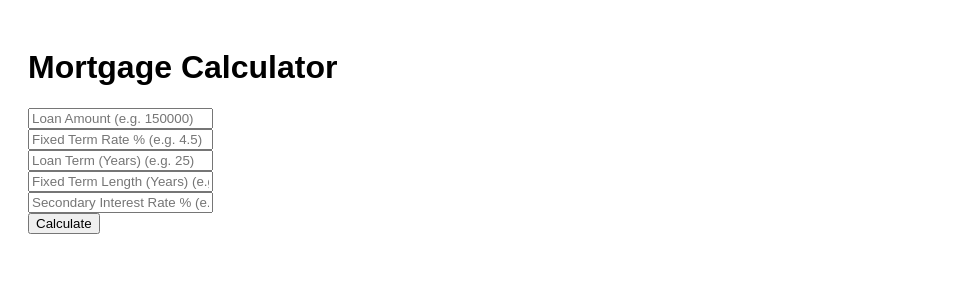
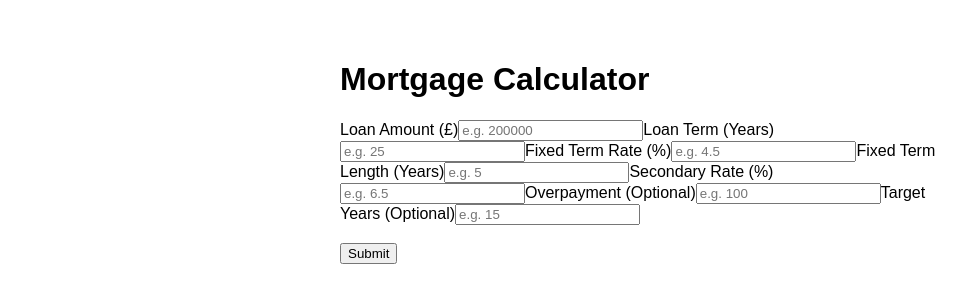
Before and after one commit to Ampdrew06/Mortgage-Calculator, a React (Create React App) app: page / in a window 1280 px wide. Shown: the top 302 px of the page, without its empty margins (0-970 px from the left). Built offline with nearby package versions, Linux system fonts and the light colour scheme.

Commit message:
Update App.js

```diff
--- a/src/App.js
+++ b/src/App.js
@@ -1,58 +1,124 @@
 import React, { useState } from 'react';
 
 function App() {
-  const [loan, setLoan] = useState('');
-  const [rate, setRate] = useState('');
-  const [term, setTerm] = useState('');
-  const [fixedTerm, setFixedTerm] = useState('');
-  const [secondRate, setSecondRate] = useState('');
-  const [initialPayment, setInitialPayment] = useState(null);
-  const [secondPayment, setSecondPayment] = useState(null);
-  const [remainingBalance, setRemainingBalance] = useState(null);
+  const [loanAmount, setLoanAmount] = useState('');
+  const [initialRate, setInitialRate] = useState('');
+  const [loanTermYears, setLoanTermYears] = useState('');
+  const [fixedTermYears, setFixedTermYears] = useState('');
+  const [secondaryRate, setSecondaryRate] = useState('');
+  const [overpayment, setOverpayment] = useState('');
+  const [targetYears, setTargetYears] = useState('');
+
+  const [initialPayment, setInitialPayment] = useState('');
+  const [secondPayment, setSecondPayment] = useState('');
+  const [yearsRemaining, setYearsRemaining] = useState('');
+  const [remainingBalance, setRemainingBalance] = useState('');
+
+  const basePMT = (pv, rate, nper) =>
+    (rate * pv) / (1 - Math.pow(1 + rate, -nper));
 
   const calculate = () => {
-    const P = parseFloat(loan.replace(/,/g, ''));
-    const r1 = parseFloat(rate) / 100 / 12;
-    const r2 = parseFloat(secondRate) / 100 / 12;
-    const n = parseInt(term) * 12;
-    const t = parseInt(fixedTerm) * 12;
+    const P = parseFloat(loanAmount.replace(/,/g, ''));
+    const r1 = parseFloat(initialRate) / 100 / 12;
+    const r2 = parseFloat(secondaryRate) / 100 / 12;
+    const n = parseInt(loanTermYears) * 12;
+    const t = parseInt(fixedTermYears) * 12;
+    const op = overpayment ? parseFloat(overpayment) : 0;
+    const g = targetYears ? parseInt(targetYears) * 12 : null;
 
-    if (!P || !r1 || !n || !t || !r2) return;
+    if (!P || !r1 || !n || !t || !r2) {
+      setInitialPayment('');
+      setSecondPayment('');
+      setYearsRemaining('');
+      setRemainingBalance('');
+      return;
+    }
 
-    // Initial monthly payment using PMT formula
-    const initialMonthly = (P * r1) / (1 - Math.pow(1 + r1, -t));
+    // --- Initial Monthly Payment ---
+    const months = g ? g : n;
+    const pmt = basePMT(P, r1, months);
+    const initial = Math.abs(pmt + op);
+    setInitialPayment(initial.toFixed(2));
 
-    // Calculate remaining balance at the end of fixed term
-    const remainingPrincipal =
-      P * Math.pow(1 + r1, t) -
-      initialMonthly * ((Math.pow(1 + r1, t) - 1) / r1);
+    // --- Secondary Monthly Payment ---
+    if (n - t > 0) {
+      const altPMT = g
+        ? basePMT(P, r1, g) + op
+        : basePMT(P, r1, n) + op;
 
-    // Secondary monthly payment using remaining principal
-    const remainingTerm = n - t;
-    const secondaryMonthly = (remainingPrincipal * r2) / (1 - Math.pow(1 + r2, -remainingTerm));
+      const futureValue = P * Math.pow(1 + r1, t);
+      const paid = altPMT * ((Math.pow(1 + r1, t) - 1) / r1);
+      const balance = futureValue - paid;
 
-    // Update the results (use Math.abs() to remove negatives)
-    setInitialPayment(Math.abs(initialMonthly).toFixed(2));
-    setRemainingBalance(Math.abs(remainingPrincipal).toFixed(2));
-    setSecondPayment(Math.abs(secondaryMonthly).toFixed(2));
+      const second = basePMT(balance, r2, n - t);
+      setSecondPayment(Math.abs(second).toFixed(2));
+    } else {
+      setSecondPayment('');
+    }
+
+    // --- Years Remaining ---
+    if (P === 0) {
+      setYearsRemaining('');
+    } else {
+      let result;
+
+      if (g && op) {
+        const termPmt = basePMT(P, r1, g) + op;
+        const nper = Math.log(1 + (P * r1) / -termPmt) / Math.log(1 + r1);
+        result = nper < 0 ? 'N/A' : (nper / 12).toFixed(2);
+      } else if (g) {
+        result = (g / 12).toFixed(2);
+      } else if (op) {
+        const termPmt = basePMT(P, r1, n) + op;
+        const nper = Math.log(1 + (P * r1) / -termPmt) / Math.log(1 + r1);
+        result = (nper / 12).toFixed(2);
+      } else {
+        result = (n / 12).toFixed(2);
+      }
+
+      setYearsRemaining(result);
+    }
+
+    // --- Remaining Balance at Fixed Term ---
+    if (P === 0 || n - t <= 0) {
+      setRemainingBalance('');
+    } else {
+      const altPMT = g
+        ? basePMT(P, r1, g) + op
+        : basePMT(P, r1, n) + op;
+
+      const futureValue = P * Math.pow(1 + r1, t);
+      const paid = altPMT * ((Math.pow(1 + r1, t) - 1) / r1);
+      const balance = futureValue - paid;
+
+      setRemainingBalance(Math.abs(balance).toFixed(2));
+    }
   };
 
   return (
-    <div style={{ padding: 20, fontFamily: 'sans-serif' }}>
+    <div style={{ padding: '2rem', fontFamily: 'sans-serif', maxWidth: '600px', margin: 'auto' }}>
       <h1>Mortgage Calculator</h1>
-      <input placeholder="Loan Amount (e.g. 150000)" onChange={(e) => setLoan(e.target.value)} /><br />
-      <input placeholder="Fixed Term Rate % (e.g. 4.5)" onChange={(e) => setRate(e.target.value)} /><br />
-      <input placeholder="Loan Term (Years) (e.g. 25)" onChange={(e) => setTerm(e.target.value)} /><br />
-      <input placeholder="Fixed Term Length (Years) (e.g. 5)" onChange={(e) => setFixedTerm(e.target.value)} /><br />
-      <input placeholder="Secondary Interest Rate % (e.g. 6.24)" onChange={(e) => setSecondRate(e.target.value)} /><br />
-      <button onClick={calculate}>Calculate</button>
-      {initialPayment && (
-        <div>
-          <p>Initial Monthly Payment: £{initialPayment}</p>
-          <p>Remaining Balance After Fixed Term: £{remainingBalance}</p>
-          <p>Secondary Monthly Payment: £{secondPayment}</p>
-        </div>
-      )}
+      <label>Loan Amount (£)</label>
+      <input type="number" placeholder="e.g. 200000" value={loanAmount} onChange={(e) => setLoanAmount(e.target.value)} />
+      <label>Loan Term (Years)</label>
+      <input type="number" placeholder="e.g. 25" value={loanTermYears} onChange={(e) => setLoanTermYears(e.target.value)} />
+      <label>Fixed Term Rate (%)</label>
+      <input type="number" placeholder="e.g. 4.5" value={initialRate} onChange={(e) => setInitialRate(e.target.value)} />
+      <label>Fixed Term Length (Years)</label>
+      <input type="number" placeholder="e.g. 5" value={fixedTermYears} onChange={(e) => setFixedTermYears(e.target.value)} />
+      <label>Secondary Rate (%)</label>
+      <input type="number" placeholder="e.g. 6.5" value={secondaryRate} onChange={(e) => setSecondaryRate(e.target.value)} />
+      <label>Overpayment (Optional)</label>
+      <input type="number" placeholder="e.g. 100" value={overpayment} onChange={(e) => setOverpayment(e.target.value)} />
+      <label>Target Years (Optional)</label>
+      <input type="number" placeholder="e.g. 15" value={targetYears} onChange={(e) => setTargetYears(e.target.value)} />
+      <br /><br />
+      <button onClick={calculate}>Submit</button>
+      <br /><br />
+      {initialPayment && <p><strong>Initial Monthly Payment:</strong> £{initialPayment}</p>}
+      {secondPayment && <p><strong>Secondary Monthly Payment:</strong> £{secondPayment}</p>}
+      {yearsRemaining && <p><strong>Years Remaining:</strong> {yearsRemaining}</p>}
+      {remainingBalance && <p><strong>Remaining Balance After Fixed Term:</strong> £{remainingBalance}</p>}
     </div>
   );
 }
```
